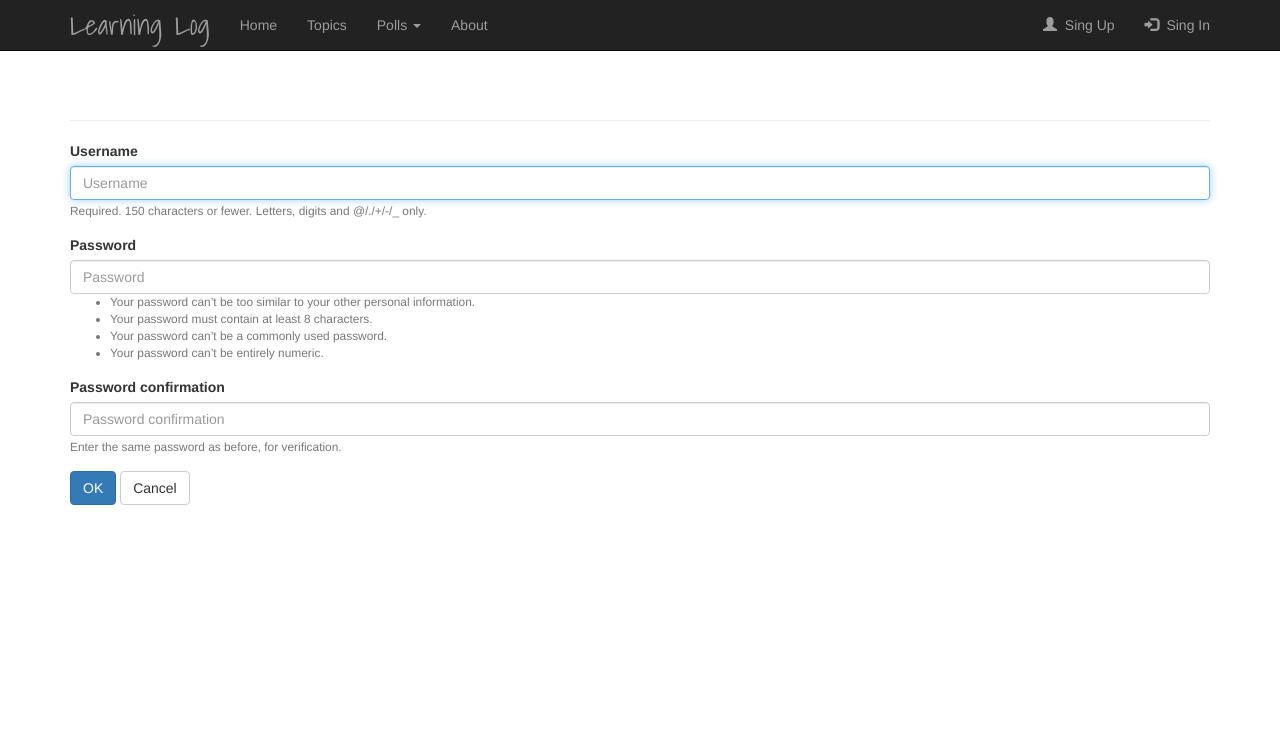
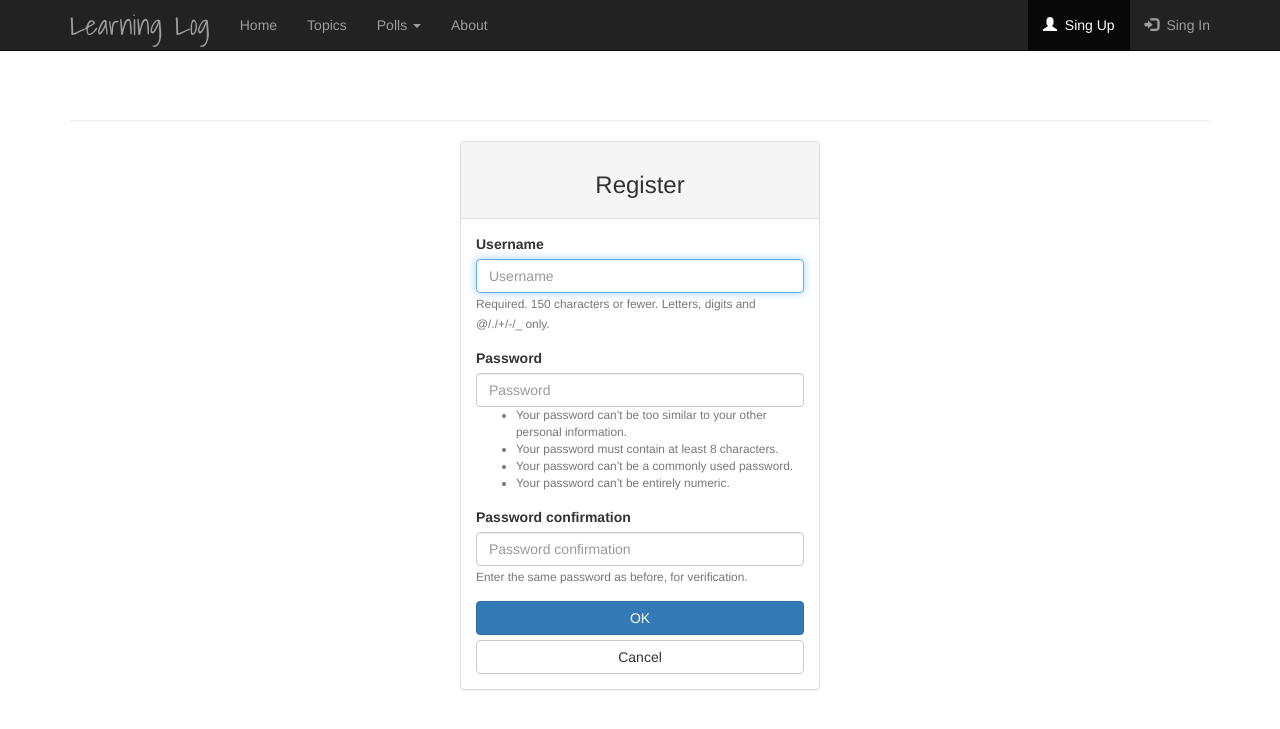
Before and after one commit to roman985475612/learning-log, a Django app: page /users/register/ in a window 1280 px wide. Shown: the top 729 px of the page. Run offline with Django 3.2, Linux system fonts and the light colour scheme; some libraries are stand-ins or nearby versions.

Commit message:
Added base form template

```diff
--- a/learning_log/static/css/style.css
+++ b/learning_log/static/css/style.css
@@ -1,6 +1,3 @@
-a:hover {
-  text-decoration: none;
-}
 
 #header-font {
   font-family: 'Shadows Into Light', cursive;
--- a/learning_log/templates/base.html
+++ b/learning_log/templates/base.html
@@ -22,7 +22,6 @@
 
       <div class="navbar-header">
         <button class="navbar-toggle collapsed" type="button" data-toggle="collapse" data-target="#navbar" aria-expanded="false" aria-controls="navbar">
-          <!-- <span class="glyphicon glyphicon-menu-hamburger" style="color:white;"></span> -->
           <span class="sr-only">Toggle navigation</span>
           <span class="icon-bar"></span>
           <span class="icon-bar"></span>
@@ -31,10 +30,15 @@
         <a class="navbar-brand" href="{% url 'learning_logs:index' %}" id="header-font">Learning Log</a>
       </div>
 
+      {% url 'learning_logs:index' as index %}
+      {% url 'learning_logs:topics' as topic_list %}
+      {% url 'users:register' as register %}
+      {% url 'users:login' as login %}
+
       <div id="navbar" class="navbar-collapse collapse">
         <ul class="nav navbar-nav">
-          <li><a href="{% url 'learning_logs:index' %}">Home</a></li>
-          <li><a href="{% url 'learning_logs:topics' %}">Topics</a></li>
+          <li class="{% if request.path == index %} active {% endif %}"><a href="{% url 'learning_logs:index' %}">Home</a></li>
+          <li class="{% if request.path == topic_list %} active {% endif %}"><a href="{% url 'learning_logs:topics' %}">Topics</a></li>
           <li class="dropdown">
               <a data-toggle="dropdown" class="dropdown-toggle">Polls <b class="caret"></b></a>
               <ul class="dropdown-menu">
@@ -57,8 +61,8 @@
               </ul>
             </li>
           {% else %}
-            <li><a href="{% url 'users:register' %}"><span class="glyphicon glyphicon-user"></span>&nbsp;&nbsp;Sing Up</a></li>
-            <li><a href="{% url 'users:login' %}"><span class="glyphicon glyphicon-log-in"></span>&nbsp;&nbsp;Sing In</a></li>
+            <li class="{% if request.path == register %} active {% endif %}"><a href="{% url 'users:register' %}"><span class="glyphicon glyphicon-user"></span>&nbsp;&nbsp;Sing Up</a></li>
+            <li class="{% if request.path == login %} active {% endif %}"><a href="{% url 'users:login' %}"><span class="glyphicon glyphicon-log-in"></span>&nbsp;&nbsp;Sing In</a></li>
           {% endif %}
         </ul>
       </div>
--- /dev/null
+++ b/learning_log/templates/base_form.html
@@ -0,0 +1,14 @@
+{% extends 'base.html' %}
+
+{% block content %}
+  <div class="row">
+    <div class="col-lg-4 col-lg-offset-4 col-md-4 col-md-offset-4 col-sm-4 col-sm-offset-4">
+      <div class="panel panel-default">
+        <div class="panel-heading">
+          <h3 class="text-center">{% block heading %}{% endblock %}</h3>
+        </div>
+        <div class="panel-body">{% block body %}{% endblock %}</div>
+      </div>
+    </div>
+  </div>
+{% endblock %}
--- a/learning_logs/templates/learning_logs/topic_list.html
+++ b/learning_logs/templates/learning_logs/topic_list.html
@@ -1,4 +1,5 @@
 {% extends 'base.html' %}
+{% load staticfiles %}
 
 {% block title %}Topics{% endblock %}
 
@@ -7,8 +8,8 @@
 
   <ul class="list-group">
     {% for topic in topics %}
-      <li class="list-group-item lead">
-        <a href="{{ topic.get_absolute_url }}">{{ topic }} <span class="badge">{{ topic.entry_set.all.count }}</span></a>
+      <li class="list-group-item">
+        <a href="{% url 'learning_logs:topic' topic.slug %}">{{ topic }} <span class="badge">{{ topic.entry_set.all.count }}</span></a>
       </li>
     {% empty %}
       <li class="list-group-item list-group-item-default">No topics have been added yet.</li>
--- a/users/templates/users/register.html
+++ b/users/templates/users/register.html
@@ -1,11 +1,13 @@
-{% extends 'base.html' %}
+{% extends 'base_form.html' %}
 {% load bootstrap3 %}
 
-{% block content %}
+{% block heading %}Register{% endblock %}
+
+{% block body %}
   <form action="{% url 'users:register' %}" method="post" class="form">
     {% csrf_token %}
     {% bootstrap_form form %}
-    <input type="submit" class="btn btn-primary" value="OK">
-    <a href="{% url 'learning_logs:index' %}" class="btn btn-default">Cancel</a>
+    <input type="submit" class="btn btn-primary btn-block" value="OK">
+    <a href="{% url 'learning_logs:index' %}" class="btn btn-default btn-block">Cancel</a>
   </form>
 {% endblock %}
```
Also changed, not shown: learning_logs/templates/learning_logs/comment_create.html (+3 -5 lines), learning_logs/templates/learning_logs/comment_delete.html (+3 -5 lines), learning_logs/templates/learning_logs/comment_update.html (+3 -5 lines), learning_logs/templates/learning_logs/entry_create.html (+3 -5 lines), learning_logs/templates/learning_logs/entry_delete.html (+3 -5 lines), learning_logs/templates/learning_logs/entry_update.html (+3 -5 lines), learning_logs/templates/learning_logs/topic_create.html (+3 -5 lines), learning_logs/templates/learning_logs/topic_delete.html (+3 -5 lines), learning_logs/templates/learning_logs/topic_update.html (+3 -5 lines), learning_logs/urls.py (+3 -15 lines), users/templates/users/login.html (+5 -4 lines).
